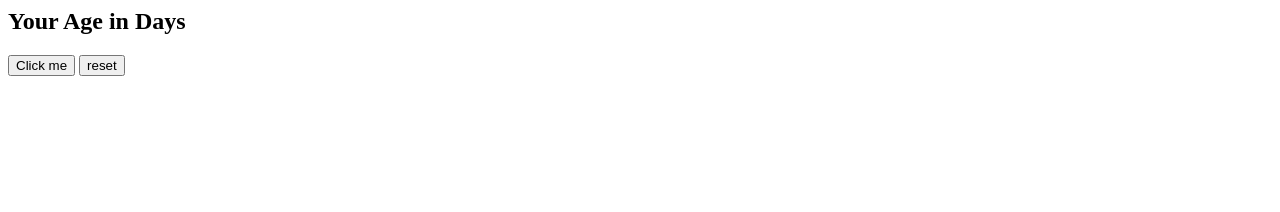
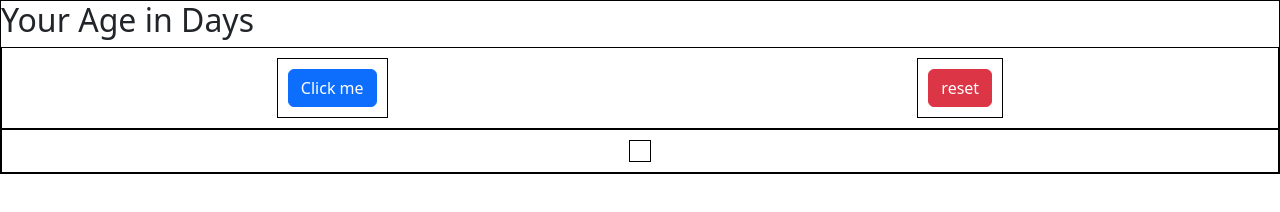
Before and after one commit to Jazib-Khan/Age-Counter, a plain HTML site: page index.html in a window 1280 px wide. Drawn offline with nearby package versions, Linux system fonts and the light colour scheme.

Commit message:
age in days function implemented

```diff
--- a/index.html
+++ b/index.html
@@ -4,12 +4,25 @@
         <meta name="viewport" content="width=device-width">
         <meta http-equiv="X-UA-Compatible" content="IE-edge">
         <title>Age Counter</title>
-        <link rel="stylesheet" href="css/style.css">
+        <link rel="stylesheet" href="https://cdn.jsdelivr.net/npm/bootstrap@5.2.3/dist/css/bootstrap.min.css" integrity="sha384-rbsA2VBKQhggwzxH7pPCaAqO46MgnOM80zW1RWuH61DGLwZJEdK2Kadq2F9CUG65" crossorigin="anonymous">
+        <link rel="stylesheet" href="static/css/style.css">
     </head>
     <body>
-        <h2>Your Age in Days</h2>
-        <button>Click me</button>
-        <button>reset</button>
+        <div class="container-1">
+            <h2>Your Age in Days</h2>
+            <div class="flex-box-container-1">
+                <div>
+                    <button class="btn btn-primary" onclick="ageInDays()">Click me</button>
+                </div>
+                <div>
+                    <button class="btn btn-danger">reset</button>
+                </div>
+            </div>
+
+            <div class="flex-box-container-1">
+                <div id="flex-box-result"></div>
+            </div>
+        </div>
         <script src="static/js/script.js"></script>
     </body>
 </html>
--- /dev/null
+++ b/static/css/style.css
@@ -0,0 +1,19 @@
+.container-1 {
+    border: 1px solid black;
+}
+
+.flex-box-container-1 {
+    display: flex;
+    border: 1px solid black;
+    padding: 10px;
+    flex-wrap: wrap;
+    flex-direction: row;
+    justify-content: space-around;
+}
+
+.flex-box-container-1 div {
+    display: flex;
+    padding: 10px;
+    border: 1px solid black;
+    align-items: center;
+}
--- a/static/js/script.js
+++ b/static/js/script.js
@@ -1 +1,10 @@
-console.log("hello");
+
+function ageInDays(){
+    var birthYear = prompt("What year were you born?");
+    var ageInDayss = (2023 - birthYear) * 365;
+    var h1 = document.createElement('h1');
+    var textAnswer = document.createTextNode('You are ' + ageInDayss + ' days old.');
+    h1.setAttribute('id', 'ageInDays');
+    h1.appendChild(textAnswer);
+    document.getElementById('flex-box-result').appendChild(h1);
+}
```
